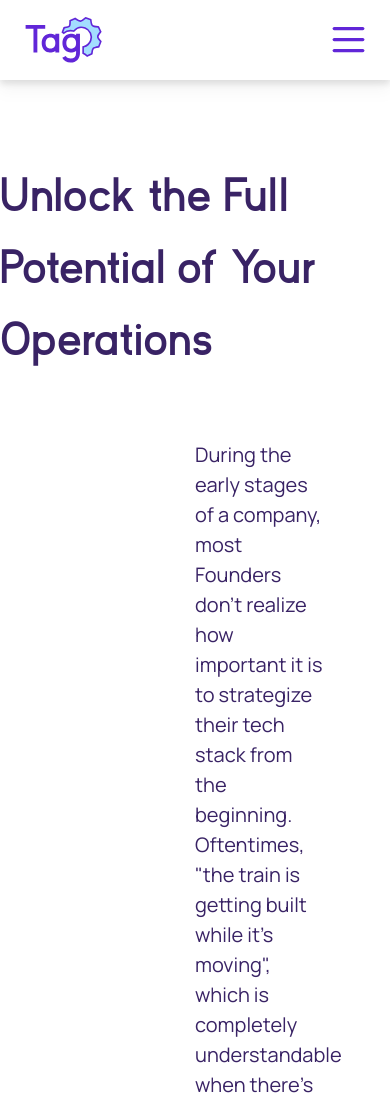
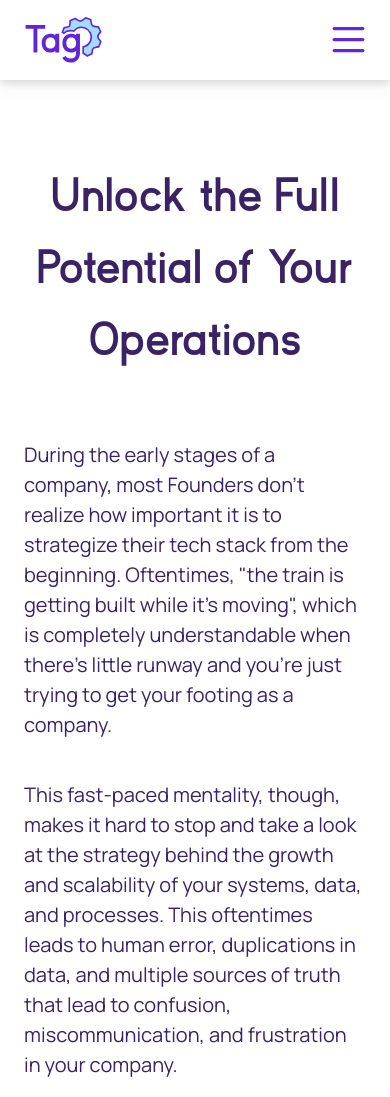
Before and after one commit to hicass/tag-ops-v3, a Next.js app: page /pricing in a window 390 px wide. Shown: the top 1097 px of the page. Built offline with nearby package versions, Linux system fonts and the light colour scheme.

Commit message:
Update pricing page component styling to look good on different screen sizes

```diff
--- a/src/components/PricingPage/Header.tsx
+++ b/src/components/PricingPage/Header.tsx
@@ -4,8 +4,8 @@ import { FC } from 'react';
 
 const Header: FC = () => {
   return(
-    <div className="flex flex-col items-center">
-      <h1>Unlock the Full Potential of Your Operations</h1>
+    <div className="flex flex-col items-center sm:mx-40">
+      <h1 className='text-center'>Unlock the Full Potential of Your Operations</h1>
     </div>
   )
 }
--- a/src/components/PricingPage/Intro/Intro.tsx
+++ b/src/components/PricingPage/Intro/Intro.tsx
@@ -37,11 +37,11 @@ const introBlurbData = {
 
 const Intro: FC = () => {
   return (
-    <div className="flex flex-col items-center gap-10 mx-40">
-      <div className="flex gap-20 items-center justify-center">
+    <div className="flex flex-col items-center gap-10 px-6 w-full lg:w-4/5">
+      <div className="flex flex-col-reverse lg:flex-row gap-10 sm:gap-20 sm:items-center justify-center">
         <Diagram />
 
-        <div className="flex flex-col gap-10 w-1/2">
+        <div className="flex flex-col gap-10 lg:w-1/2">
           {introBlurbData.diagramText.map((text, idx) => (
             <Paragraph text={text} key={idx} />
           ))}
```
